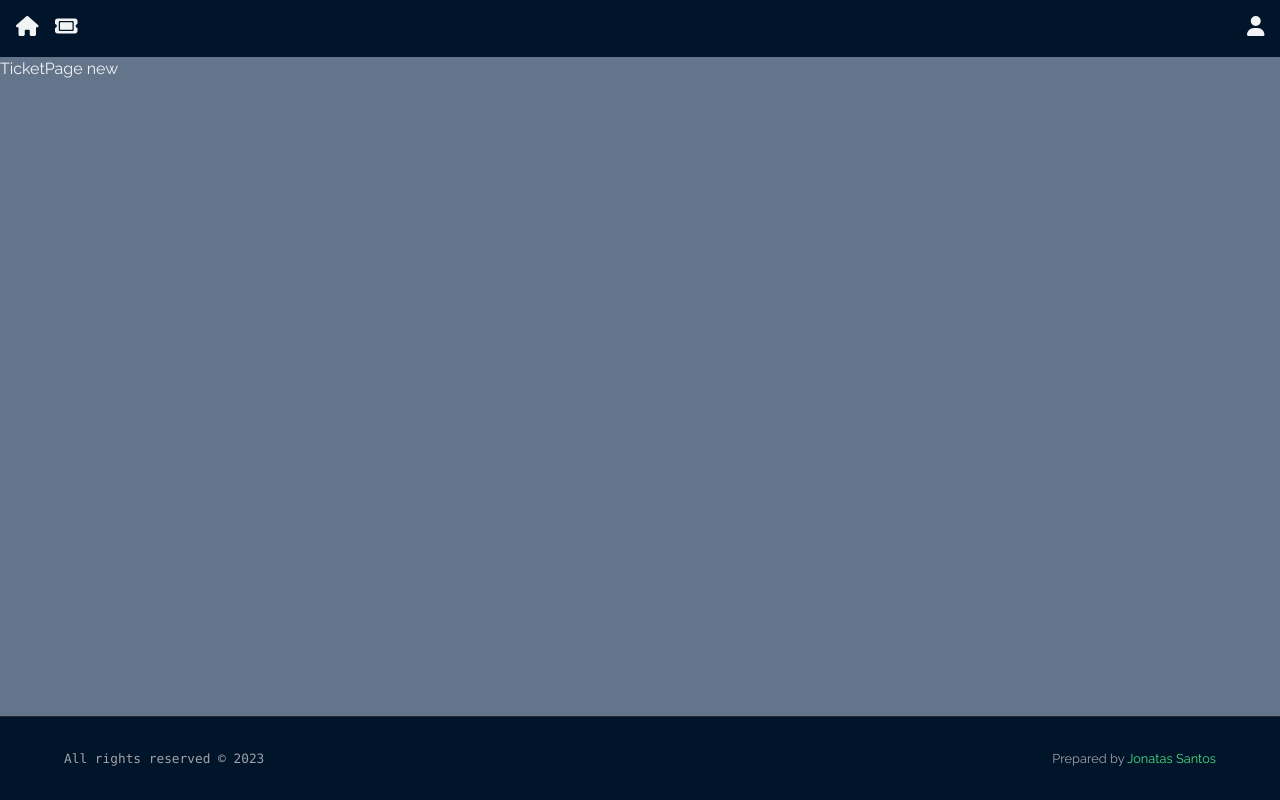
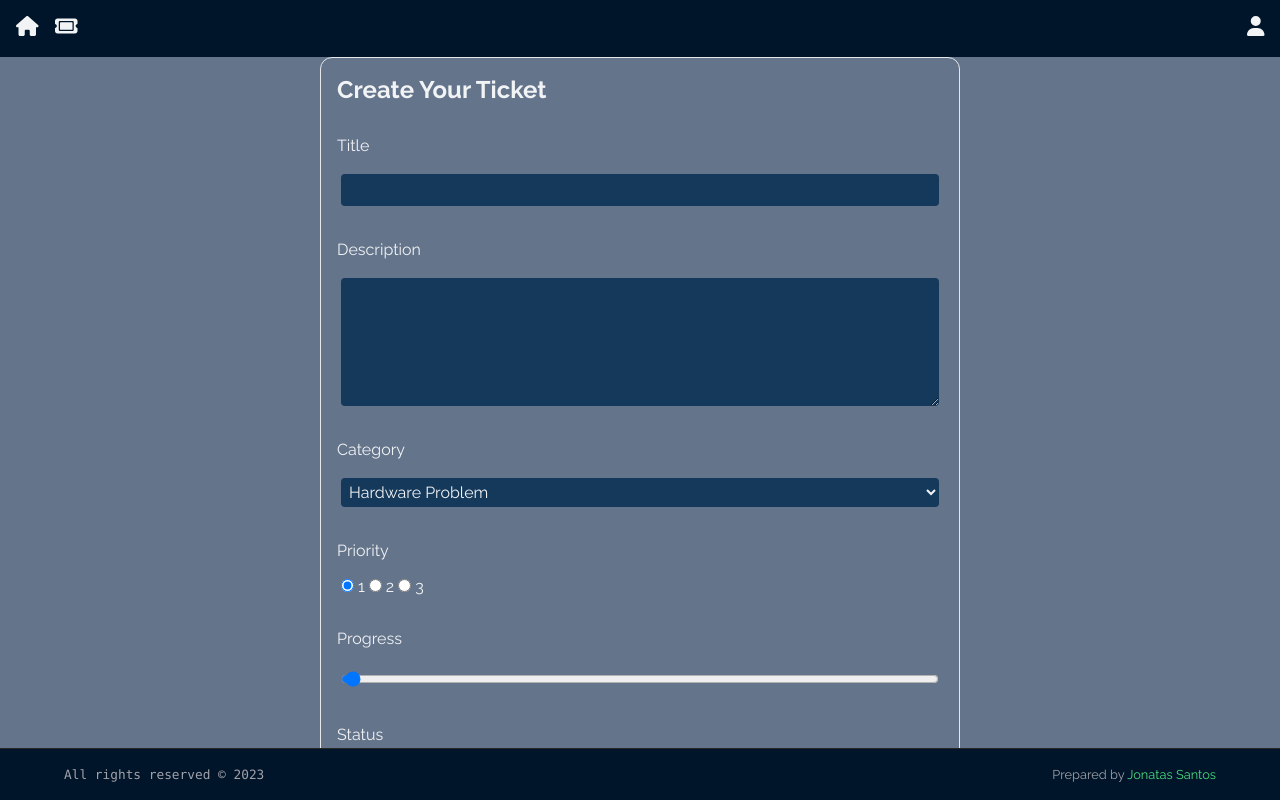
Before and after one commit to rodolfostark/ticketing-app, a Next.js app: page /TicketPage/new in a window 1280 px wide. Built offline with nearby package versions, Linux system fonts and the light colour scheme.

Commit message:
feat: create new ticket page and write into the database

```diff
--- a/app/(components)/Footer.tsx
+++ b/app/(components)/Footer.tsx
@@ -1,7 +1,7 @@
 export default function Footer() {
     return (
       <footer className="border-t border-zinc-800 bg-footer">
-        <div className="max-w-7xl mx-auto flex lg:flex-row flex-col items-center lg:justify-between justify-center gap-y-4 md:px-16 px-6 py-8 text-zinc-400">
+        <div className="max-w-7xl mx-auto flex lg:flex-row flex-col items-center lg:justify-between justify-center gap-y-4 md:px-16 px-6 py-4 text-zinc-400">
           <small className=" duration-200 font-mono">
             All rights reserved &copy; {new Date().getFullYear()}
           </small>
--- a/app/(components)/Navbar.tsx
+++ b/app/(components)/Navbar.tsx
@@ -12,7 +12,7 @@
                         className="icon"
                     />
                 </Link>
-                <Link href="/">
+                <Link href="/TicketPage/new">
                     <FontAwesomeIcon
                         icon={faTicket}
                         className="icon"
--- /dev/null
+++ b/app/(components)/TicketForm.tsx
@@ -0,0 +1,127 @@
+"use client";
+
+import { useRouter } from "next/navigation";
+import React, { useState } from "react";
+
+export default function TicketForm() {
+    const router = useRouter();
+    const startingTicketData = {
+        title: "",
+        description: "",
+        priority: 1,
+        progress: 0,
+        status: "not started",
+        category: "Hardware Problem"
+    };
+    const [formData, setFormData] = useState(startingTicketData);
+
+    function handleChange(event: React.ChangeEvent<HTMLInputElement | HTMLTextAreaElement | HTMLSelectElement>) {
+        const value = event.target.value;
+        const name = event.target.name;
+
+        setFormData((prevState) => ({
+            ...prevState,
+            [name]: value,
+        }));
+    }
+
+    async function handleSubmit(event: React.FormEvent) {
+        event.preventDefault();
+        const response = await fetch("/api/Tickets", {
+            method: "POST",
+            body: JSON.stringify({formData})
+        });
+
+        if(!response.ok) {
+            throw new Error("Failed to create Ticket");
+        }
+        router.refresh();
+        router.push("/");
+    }
+
+    return (
+        <div className="flex justify-center">
+            <form
+                className="flex flex-col gap-3 w-1/2 border"
+                method="post"
+                onSubmit={handleSubmit}>
+                <h3>Create Your Ticket</h3>
+                <label>Title</label>
+                <input
+                    type="text"
+                    id="title"
+                    name="title"
+                    onChange={handleChange}
+                    required={true}
+                    value={formData.title}
+                />
+                <label>Description</label>
+                <textarea
+                    id="description"
+                    name="description"
+                    onChange={handleChange}
+                    required={true}
+                    value={formData.description}
+                    rows={5}
+                />
+                <label>Category</label>
+                <select name="category" value={formData.category} onChange={handleChange}>
+                    <option value="Hardware Problem">Hardware Problem</option>
+                    <option value="Softdware Problem">Softdware Problem</option>
+                    <option value="Project">Project</option>
+                </select>
+                <label>Priority</label>
+                <div>
+                    <input
+                        type="radio"
+                        id="priority-1"
+                        name="priority"
+                        onChange={handleChange}
+                        value={1}
+                        checked={formData.priority == 1}
+                    />
+                    <label>1</label>
+                    <input
+                        type="radio"
+                        id="priority-2"
+                        name="priority"
+                        onChange={handleChange}
+                        value={2}
+                        checked={formData.priority == 2}
+                    />
+                    <label>2</label>
+                    <input
+                        type="radio"
+                        id="priority-3"
+                        name="priority"
+                        onChange={handleChange}
+                        value={3}
+                        checked={formData.priority == 3}
+                    />
+                    <label>3</label>
+                </div>
+                <label>Progress</label>
+                <input
+                    type="range"
+                    id="progress"
+                    name="progress"
+                    value={formData.progress}
+                    min={0}
+                    max={100}
+                    onChange={handleChange}
+                />
+                <label>Status</label>
+                <select
+                    name="status"
+                    value={formData.status}
+                    onChange={handleChange}
+                >
+                    <option value="not started">Not Started</option>
+                    <option value="started">Started</option>
+                    <option value="done">Done</option>
+                </select>
+                <input type="submit" value="Create Ticket" className="button max-w-xs" />
+            </form>
+        </div>
+    )
+}
--- a/app/TicketPage/[id]/page.tsx
+++ b/app/TicketPage/[id]/page.tsx
@@ -1,3 +1,5 @@
+import TicketForm from "@/app/(components)/TicketForm"
+
 type TicketPageParams = {
     params: {
         id: number;
@@ -6,6 +8,8 @@
 
 export default function TicketPage({ params }: TicketPageParams) {
     return (
-        <div>TicketPage {params.id}</div>
+        <div>
+            <TicketForm />
+        </div>
     )
 }
--- a/app/api/route.ts
+++ b/app/api/Tickets/route.ts
@@ -1,4 +1,4 @@
-import Ticket from "../(models)/Ticket";
+import Ticket from "../../(models)/Ticket";
 import { NextRequest, NextResponse } from "next/server";
 
 export async function POST(request: NextRequest) {
--- a/app/globals.css
+++ b/app/globals.css
@@ -24,6 +24,17 @@
     p {
         @apply text-sm text-default-text;
     }
+    form {
+        @apply rounded-xl p-4;
+    }
+    label {
+        @apply mt-4;
+    }
+    input,
+    select,
+    textarea {
+        @apply m-1 rounded bg-card p-1;
+    }
 }
 
 @layer components {
```
